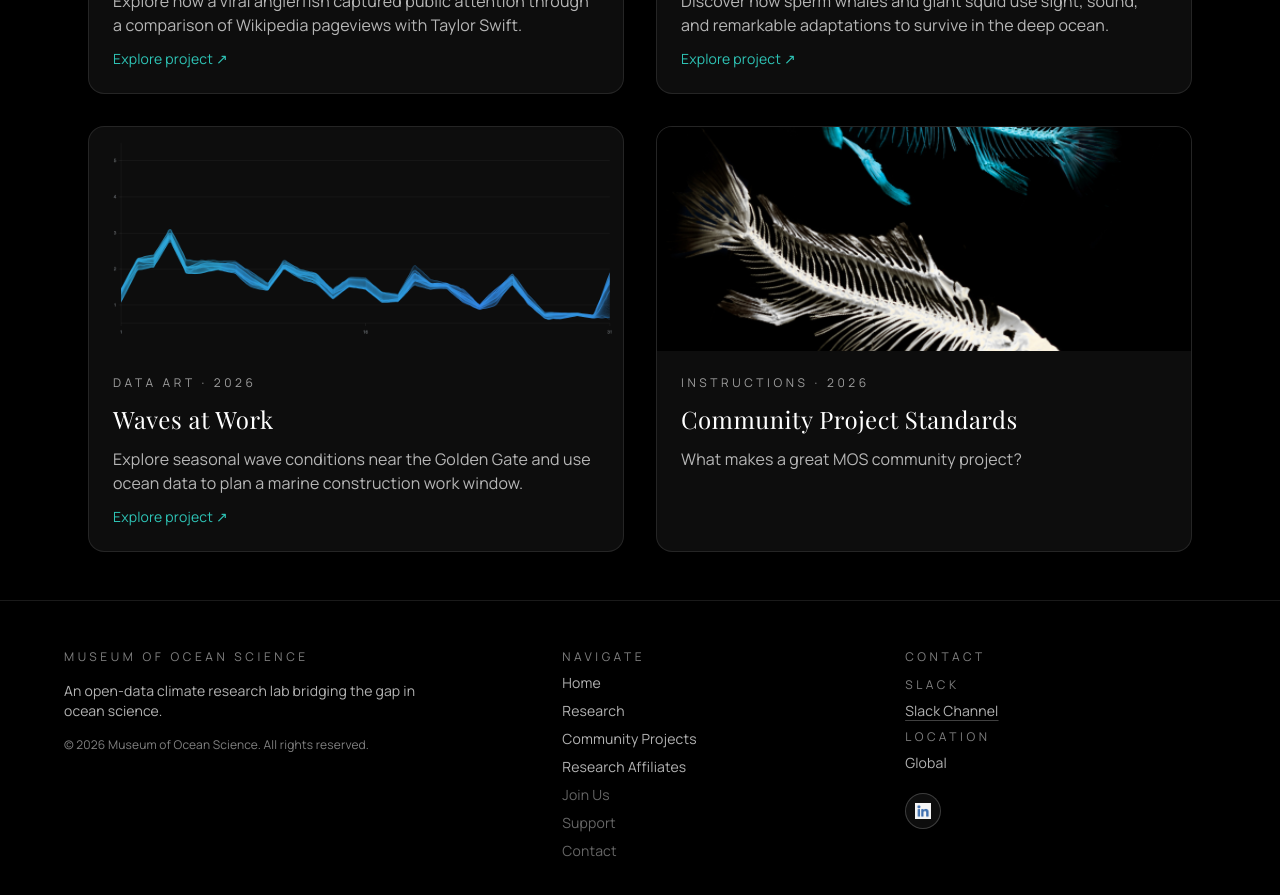
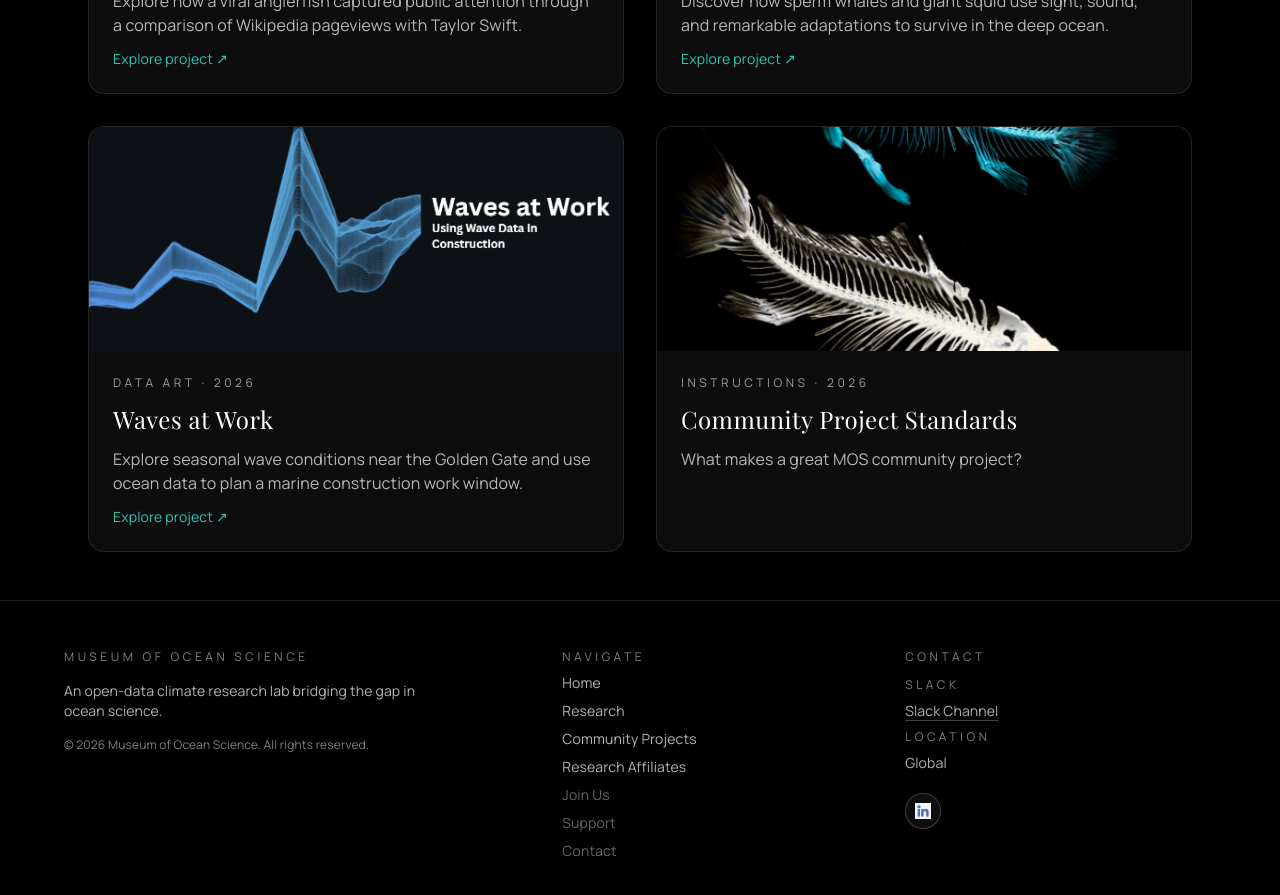
Before and after one commit to The-Museum-of-Ocean-Science/Website, a Next.js app: page /exhibits in a window 1280 px wide. Shown: the part 780-1675 px from the top of the page. Built offline with nearby package versions, Linux system fonts and the light colour scheme; a web font is replaced by a local one.

Commit message:
Use custom Waves at Work cover with right-aligned cropping

```diff
--- a/src/app/exhibits/page.tsx
+++ b/src/app/exhibits/page.tsx
@@ -41,6 +41,7 @@ export default function ExhibitsPage() {
                     src={exhibit.visualAssets[0]}
                     alt={exhibit.title}
                     fill
+                    style={{ objectPosition: exhibit.coverPosition ?? "center" }}
                     className="object-cover transition duration-500 group-hover:scale-105"
                   />
                 </div>
--- a/src/lib/content.ts
+++ b/src/lib/content.ts
@@ -74,6 +74,7 @@ export type Exhibit = {
   type: "Data Art" | "Virtual Community Project" | "Lego" | "Gallery" | "Instructions" | "Interactive Story";
   description: string;
   visualAssets: string[];
+  coverPosition?: string;
   externalUrl?: string;
   embedUrl?: string;
   year: string;
@@ -275,7 +276,8 @@ export const exhibits: Exhibit[] = [
     slug: "waves-at-work",
     type: "Data Art",
     description: "Explore seasonal wave conditions near the Golden Gate and use ocean data to plan a marine construction work window.",
-    visualAssets: ["/assets/waves-at-work-project.webp"],
+    visualAssets: ["/assets/waves-at-work-cover.webp"],
+    coverPosition: "right center",
     externalUrl: "https://janellelevine.github.io/ConstructionWaves/",
     year: "2026",
   },
```
Also changed, not shown: public/assets/waves-at-work-cover.webp (added).
